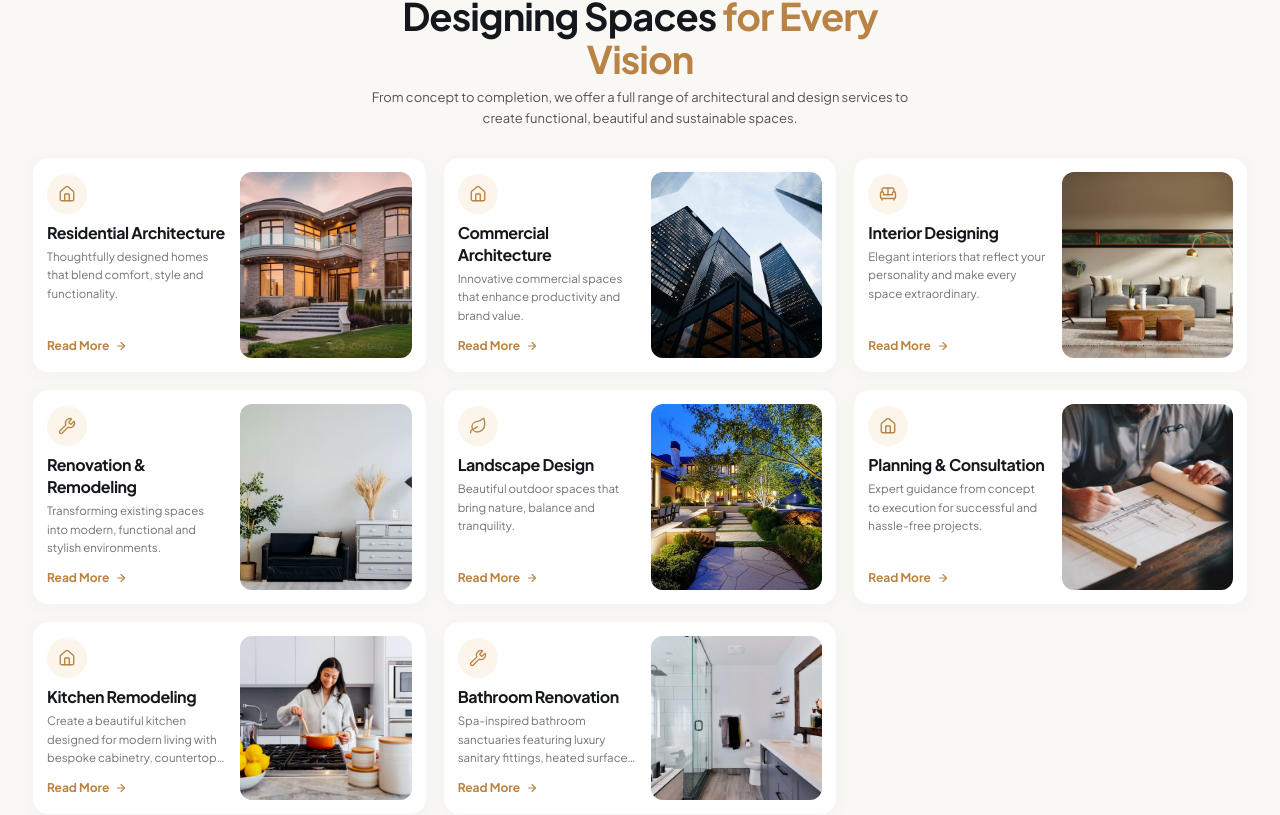
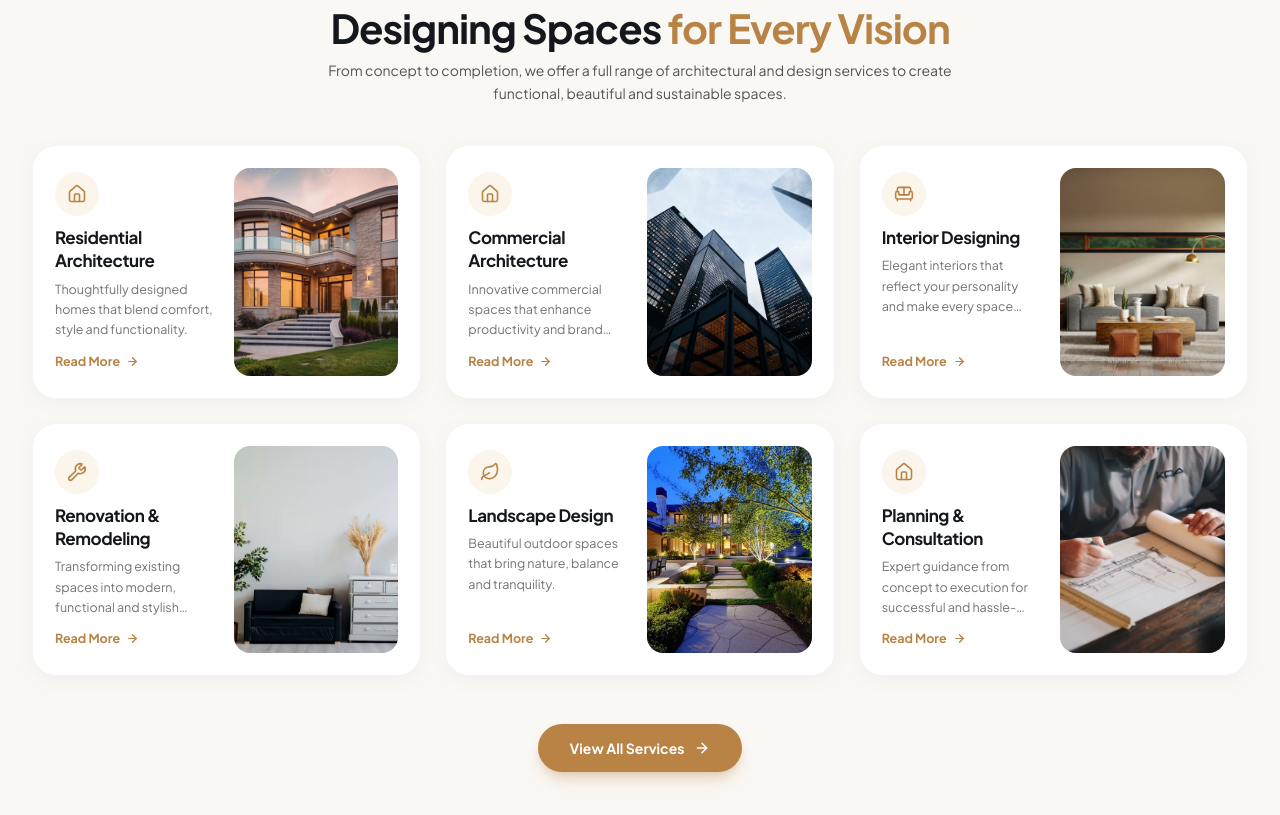
Before and after one commit to rupambhatt123/archiluxe-project, a Next.js app: page / in a window 1280 px wide. Shown: the part 1625-2440 px from the top of the page. Built offline with nearby package versions, Linux system fonts and the light colour scheme.

Commit message:
fix code

```diff
--- a/src/components/Services.tsx
+++ b/src/components/Services.tsx
@@ -1,6 +1,6 @@
 "use client";
 
-import { useState, useRef, useEffect } from "react";
+import { useState, useRef } from "react";
 import Link from "next/link";
 import {
   Home,
@@ -39,54 +39,9 @@ export default function Services({
   const servicesVariants = currentCategory?.sections?.Services?.variants;
   const data = servicesVariants?.[variant as keyof typeof servicesVariants];
 
-  // Robust fallback if JSON is completely empty or missing
-  const defaultServices = [
-    {
-      title: "Residential Architecture",
-      desc: "Thoughtfully designed homes that blend comfort, style and functionality.",
-      icon: "home",
-      image:
-        "https://images.unsplash.com/photo-1600585154340-be6161a56a0c?auto=format&fit=crop&w=700&q=80",
-    },
-    {
-      title: "Commercial Architecture",
-      desc: "Innovative commercial spaces that enhance productivity and brand value.",
-      icon: "building",
-      image:
-        "https://images.unsplash.com/photo-1486406146926-c627a92ad1ab?auto=format&fit=crop&w=700&q=80",
-    },
-    {
-      title: "Interior Designing",
-      desc: "Elegant interiors that reflect your personality and make every space extraordinary.",
-      icon: "sofa",
-      image:
-        "https://images.unsplash.com/photo-1618221195710-dd6b41faaea6?auto=format&fit=crop&w=700&q=80",
-    },
-    {
-      title: "Renovation & Remodeling",
-      desc: "Transforming existing spaces into modern, functional and stylish environments.",
-      icon: "wrench",
-      image:
-        "https://images.unsplash.com/photo-1600607687939-ce8a6c25118c?auto=format&fit=crop&w=700&q=80",
-    },
-    {
-      title: "Landscape Design",
-      desc: "Beautiful outdoor spaces that bring nature, balance and tranquility.",
-      icon: "leaf",
-      image:
-        "https://images.unsplash.com/photo-1584738766473-61c083514bf4?auto=format&fit=crop&w=700&q=80",
-    },
-    {
-      title: "Planning & Consultation",
-      desc: "Expert guidance from concept to execution for successful and hassle-free projects.",
-      icon: "fileText",
-      image:
-        "https://images.unsplash.com/photo-1503387762-592deb58ef4e?auto=format&fit=crop&w=700&q=80",
-    },
-  ];
-
-  // Dynamic lookup for array keys (services or items)
-  const servicesList = data?.services || data?.items || defaultServices;
+  // 100% direct JSON data extraction without fallback arrays
+  const rawServices: any[] = data?.services || data?.items || [];
+  const servicesList = rawServices.slice(0, 6);
   const globalBtnText = data?.buttonText || data?.button?.label || "Read More";
 
   const handleScroll = () => {
@@ -109,30 +64,28 @@ export default function Services({
   };
 
   return (
-    <section className="relative bg-[#faf8f5] pt-6 sm:pt-8 pb-10 sm:pb-12 px-4 sm:px-6 md:px-8 overflow-hidden selection:bg-[#b88344] selection:text-white">
+    <section className="relative bg-[#faf8f5] pt-8 sm:pt-10 pb-12 sm:pb-16 px-4 sm:px-6 md:px-8 overflow-hidden selection:bg-[#b88344] selection:text-white">
       <div className="max-w-[1360px] mx-auto">
 
         {/* Header Section */}
-        <div className="text-center max-w-xl mx-auto mb-6 sm:mb-7">
-          <div className="flex items-center justify-center gap-2 mb-1">
+        <div className="text-center max-w-2xl mx-auto mb-8 sm:mb-10">
+          <div className="flex items-center justify-center gap-2 mb-1.5">
             <span className="w-7 h-[1.5px] bg-[#b88344]" />
             <span className="text-[11px] font-bold tracking-[0.24em] uppercase text-[#b88344]">
-              {data?.badge?.replace(/—/g, "").trim() || "OUR SERVICES"}
+              {data?.badge?.replace(/—/g, "").trim()}
             </span>
             <span className="w-7 h-[1.5px] bg-[#b88344]" />
           </div>
 
-          <h2 className="text-2xl sm:text-3xl md:text-[38px] font-bold text-[#14171c] tracking-tight leading-[1.12]">
-            {data?.titleLine1 || "Designing Spaces"}{" "}
+          <h2 className="text-2xl sm:text-3xl md:text-[40px] font-bold text-[#14171c] tracking-tight leading-[1.15]">
+            {data?.titleLine1}{" "}
             <span className="text-[#b88344]">
-              {data?.titleHighlight || "for Every Vision"}
+              {data?.titleHighlight}
             </span>
           </h2>
 
-          <p className="text-xs sm:text-[13px] text-neutral-600 font-normal leading-relaxed mt-1.5">
-            {data?.description ||
-              data?.subtitle ||
-              "From concept to completion, we offer a full range of architectural and design services to create functional, beautiful and sustainable spaces."}
+          <p className="text-xs sm:text-[14px] text-neutral-600 font-normal leading-relaxed mt-2">
+            {data?.description || data?.subtitle}
           </p>
         </div>
 
@@ -140,13 +93,12 @@ export default function Services({
         <div
           ref={scrollRef}
           onScroll={handleScroll}
-          className="flex md:grid md:grid-cols-2 lg:grid-cols-3 gap-4 lg:gap-4 overflow-x-auto md:overflow-visible snap-x snap-mandatory scroll-smooth no-scrollbar -mx-4 px-4 sm:mx-0 sm:px-0"
+          className="flex md:grid md:grid-cols-2 lg:grid-cols-3 gap-5 lg:gap-6 overflow-x-auto md:overflow-visible snap-x snap-mandatory scroll-smooth no-scrollbar -mx-4 px-4 sm:mx-0 sm:px-0"
           style={{ scrollbarWidth: "none", msOverflowStyle: "none" }}
         >
           {servicesList.map((item: any, idx: number) => {
             const Icon = iconMap[item.icon] || Home;
 
-            // Proper Slug generation ensuring it always points to /services/[slug]
             const rawSlug =
               item.slug ||
               item.title
@@ -164,76 +116,83 @@ export default function Services({
 
             return (
               <div
-                key={item.title || idx}
-                className="w-full md:w-auto shrink-0 snap-center group bg-white rounded-2xl p-3.5 border border-neutral-100 shadow-[0_3px_18px_rgba(0,0,0,0.03)] hover:shadow-xl hover:border-[#b88344]/30 transition-all duration-300 flex items-stretch gap-3.5 min-h-[190px]"
+                key={item.id || item.slug || item.title || idx}
+                className="w-full md:w-auto shrink-0 snap-center group bg-white rounded-3xl p-5 sm:p-5.5 border border-neutral-100 shadow-[0_4px_22px_rgba(0,0,0,0.04)] hover:shadow-2xl hover:border-[#b88344]/30 hover:-translate-y-1 transition-all duration-300 flex items-stretch gap-4 sm:gap-5 min-h-[215px] sm:min-h-[225px]"
               >
                 {/* Left Side: Content & Actions */}
-                <div className="w-[53%] flex flex-col justify-between py-0.5">
+                <div className="w-[52%] flex flex-col justify-between py-1">
                   <div>
                     {/* Circle Icon Badge */}
-                    <div className="w-10 h-10 rounded-full bg-[#fbf5eb] flex items-center justify-center text-[#b88344] mb-2 shrink-0 group-hover:bg-[#b88344] group-hover:text-white transition-colors duration-300">
-                      <Icon size={18} className="stroke-[1.8]" />
+                    <div className="w-11 h-11 rounded-full bg-[#fbf5eb] flex items-center justify-center text-[#b88344] mb-2.5 shrink-0 group-hover:bg-[#b88344] group-hover:text-white transition-colors duration-300">
+                      <Icon size={20} className="stroke-[1.9]" />
                     </div>
 
                     {/* Service Title */}
-                    <h3 className="text-[15px] sm:text-[16px] font-bold text-[#14171c] tracking-tight leading-snug group-hover:text-[#b88344] transition-colors mb-1">
+                    <h3 className="text-[16px] sm:text-[17px] font-bold text-[#14171c] tracking-tight leading-snug group-hover:text-[#b88344] transition-colors mb-1.5">
                       {item.title}
                     </h3>
 
-                    {/* Dynamic Description */}
-                    <p className="text-[11px] sm:text-[11.5px] text-neutral-500 font-normal leading-relaxed line-clamp-3">
+                    {/* Description */}
+                    <p className="text-[11.5px] sm:text-[12.5px] text-neutral-500 font-normal leading-relaxed line-clamp-3">
                       {descriptionText}
                     </p>
                   </div>
 
-                  {/* Dynamic Action Button Link */}
-                  <div className="pt-1.5">
+                  {/* Action Link */}
+                  <div className="pt-2">
                     <Link
                       href={cardLink}
-                      className="inline-flex items-center gap-1.5 text-xs font-bold text-[#b88344] hover:text-[#9e6f33] transition-colors group/link"
+                      className="inline-flex items-center gap-1.5 text-[12.5px] font-bold text-[#b88344] hover:text-[#9e6f33] transition-colors group/link"
                     >
-                      {cardBtnLabel}{" "}
+                      <span>{cardBtnLabel}</span>
                       <ArrowRight
-                        size={12}
-                        className="stroke-[2.2] transition-transform duration-300 group-hover/link:translate-x-1"
+                        size={13}
+                        className="stroke-[2.3] transition-transform duration-300 group-hover/link:translate-x-1"
                       />
                     </Link>
                   </div>
                 </div>
 
-                {/* Right Side: Dynamic Image */}
-                <div className="w-[47%] relative rounded-xl overflow-hidden bg-neutral-100 shrink-0">
+                {/* Right Side: Image Container */}
+                <div className="w-[48%] relative rounded-2xl overflow-hidden bg-neutral-100 shrink-0">
                   <img
                     src={item.image}
                     alt={item.title}
                     className="w-full h-full object-cover transition-transform duration-700 ease-out group-hover:scale-105"
-                    onError={(e) => {
-                      (e.target as HTMLImageElement).src =
-                        defaultServices[idx % defaultServices.length].image;
-                    }}
                   />
-                  <div className="absolute inset-0 bg-gradient-to-t from-black/10 via-transparent to-transparent pointer-events-none" />
+                  <div className="absolute inset-0 bg-gradient-to-t from-black/15 via-transparent to-transparent pointer-events-none" />
                 </div>
               </div>
             );
           })}
         </div>
 
-        {/* Mobile-Only Interactive Smooth Dot indicators */}
-        <div className="flex md:hidden items-center justify-center gap-1.5 pt-4.5">
+        {/* Mobile-Only Smooth Dots: slides 1 card at a time */}
+        <div className="flex md:hidden items-center justify-center gap-2 pt-6">
           {servicesList.map((_: any, idx: number) => (
             <button
               key={idx}
               type="button"
               onClick={() => scrollToCard(idx)}
               aria-label={`Scroll to Service Card ${idx + 1}`}
-              className={`h-1.5 rounded-full transition-all duration-300 ${
+              className={`h-2 rounded-full transition-all duration-300 cursor-pointer ${
                 activeIdx === idx
-                  ? "w-6 bg-[#b88344]"
-                  : "w-1.5 bg-neutral-300 hover:bg-[#b88344]/50"
+                  ? "w-7 bg-[#b88344]"
+                  : "w-2 bg-neutral-300 hover:bg-[#b88344]/50"
               }`}
             />
           ))}
+        </div>
+
+        {/* View All Services Button */}
+        <div className="flex justify-center mt-10 sm:mt-12">
+          <Link
+            href="/services"
+            className="inline-flex items-center gap-2.5 bg-[#b88344] hover:bg-[#a07136] text-white px-7 sm:px-8 py-3.5 rounded-full text-xs sm:text-sm font-bold shadow-lg shadow-[#b88344]/30 hover:shadow-xl hover:scale-105 active:scale-95 transition-all duration-300 cursor-pointer"
+          >
+            <span>View All Services</span>
+            <ArrowRight size={16} className="stroke-[2.2]" />
+          </Link>
         </div>
 
       </div>
--- a/src/data/websiteData.json
+++ b/src/data/websiteData.json
@@ -279,7 +279,7 @@
                 {
                   "title": "Our Vision",
                   "description": "To be a leading architecture and design firm recognized for creating inspiring spaces, setting new benchmarks in design excellence and contributing to a more sustainable and beautiful built environment.",
-                  "image": "/m2.avif",
+                  "image": "/m2.jpg",
                   "icon": "eye"
                 }
               ],
```
Also changed, not shown: public/m2.avif (deleted), public/m2.jpg (added).
